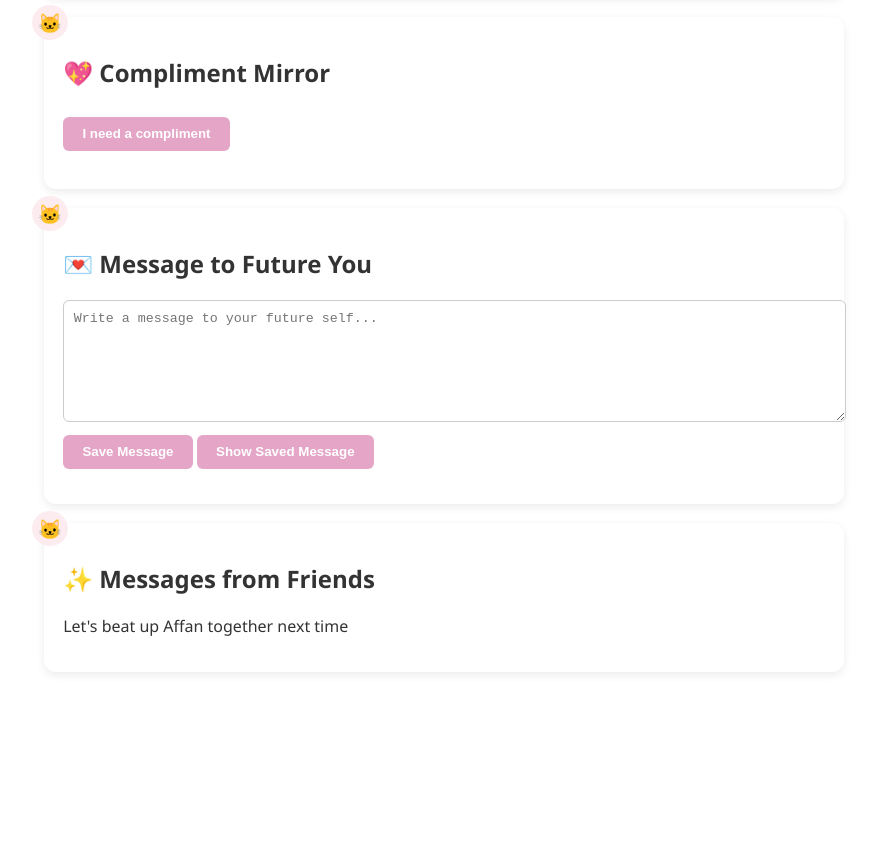
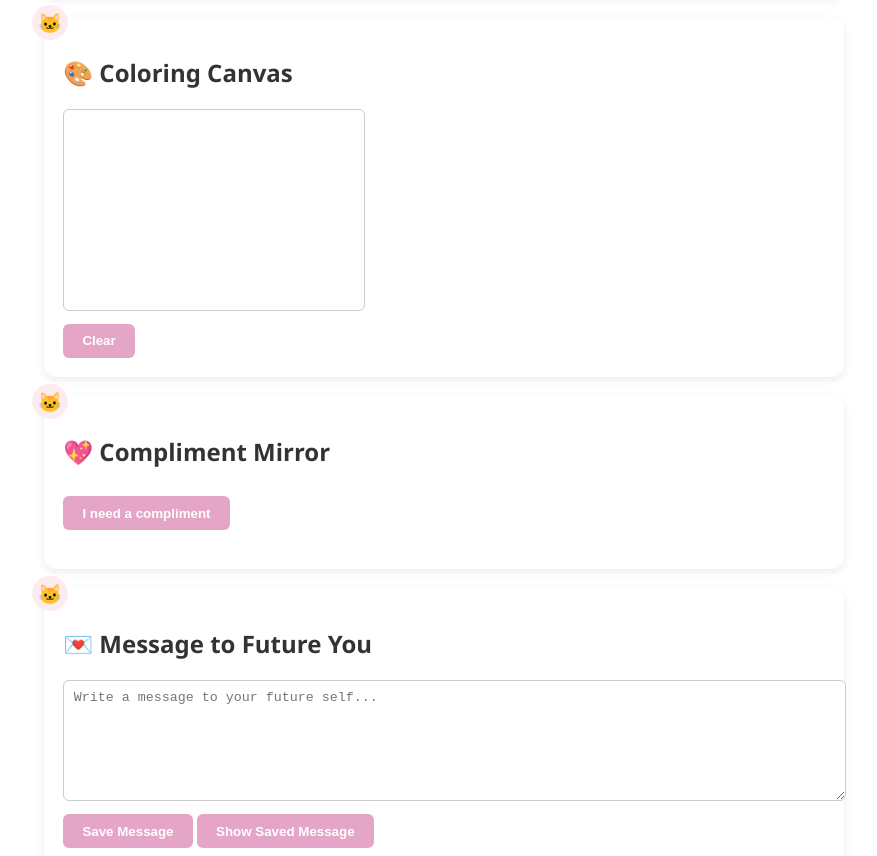
Before and after one commit to demonboy-999/sadpeople, a plain HTML site: page index.html in a window 1280 px wide. Shown: the part 1806-2662 px from the top of the page, without its empty margins (196-1073 px from the left). Before the commit the page ends 2513 px from the top, so only its background shows below. Drawn offline with Linux system fonts and the light colour scheme.

Commit message:
Update index.html

```diff
--- a/index.html
+++ b/index.html
@@ -57,11 +57,17 @@
       <canvas id="colorCanvas" width="300" height="200"></canvas><br>
       <button onclick="clearCanvas()">Clear</button>
     </div>
-    <div class="card">
-  <h2>💖 Compliment Mirror</h2>
-  <button onclick="showCompliment()">I need a compliment</button>
-  <p id="complimentDisplay" class="quote"></p>
+<div class="card">
+  <h2>🎨 Coloring Canvas</h2>
+  <canvas id="colorCanvas" width="300" height="200"></canvas><br>
+  <button onclick="clearCanvas()">Clear</button>
 </div>
+<div class="card">
+<h2>💖 Compliment Mirror</h2>
+<button onclick="showCompliment()">I need a compliment</button>
+<p id="complimentDisplay" class="quote"></p>
+</div>
+
 
     <div class="card">
       <h2>💌 Message to Future You</h2>
```
